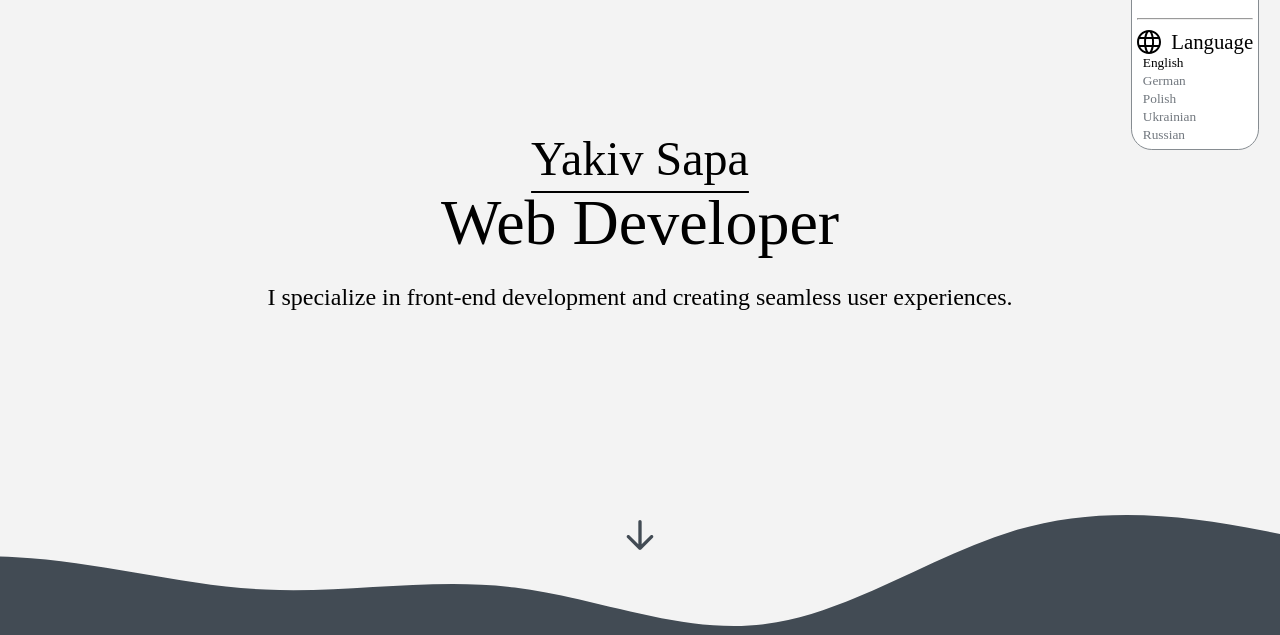
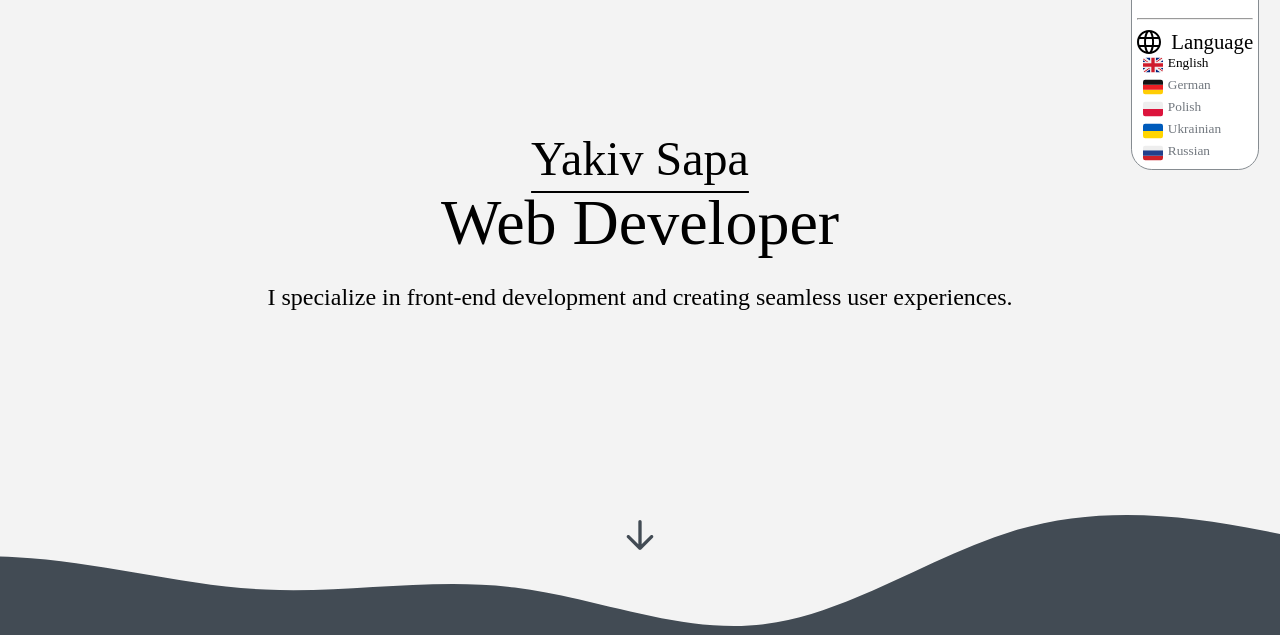
Before and after one commit to YakivSapa/portfolio, a website: page index.html in a window 1280 px wide. Both pictures are taken after a click on the button "Settings". Shown: the part 165-800 px from the top of the page. Drawn offline with Linux system fonts and the light colour scheme; a web font is replaced by a local one.

Commit message:
style(navbar): add icons to language switcher
Added new icons to the language switcher. This should improve UX when switching localizations.
Also removed display: inline-block to align text with said icons.

```diff
--- a/index.html
+++ b/index.html
@@ -57,11 +57,11 @@
                                 <img src="styles/svg/language.svg">
                                 <h4>Language</h4>
                             </div>
-                            <button id="active-link">English</button>
-                            <button class="inactive-link">German</button>
-                            <button class="inactive-link">Polish</button>
-                            <button class="inactive-link">Ukrainian</button>
-                            <button class="inactive-link">Russian</button>
+                            <button id="active-link"><img src="styles/svg/languages/flag-uk.svg" class="languageImg">English</button>
+                            <button class="inactive-link"><img src="styles/svg/languages/flag-de.svg" class="languageImg">German</button>
+                            <button class="inactive-link"><img src="styles/svg/languages/flag-pl.svg" class="languageImg">Polish</button>
+                            <button class="inactive-link"><img src="styles/svg/languages/flag-ua.svg" class="languageImg">Ukrainian</button>
+                            <button class="inactive-link"><img src="styles/svg/languages/flag-rus.svg" class="languageImg">Russian</button>
                         </div>
                     </div>
                 </div>
--- a/styles/index-styles.css
+++ b/styles/index-styles.css
@@ -91,7 +91,6 @@ header{
 #header-settings button{
     text-align: left;
     text-decoration: none;
-    display: inline-block;
     border: none;
     background-color: transparent;
     font-family: 'DM Serif Text';
@@ -134,6 +133,14 @@ header{
 }
 #settings-menu .settings-submenu:nth-child(1){
     margin-bottom: 1em;
+}
+.languageImg{
+    width: 20px;
+    height: 20px;
+    padding-right: 5px;
+}
+.settings-submenu button{
+    display: flex;
 }
 
 /* Main Styles */
```
Also changed, not shown: styles/svg/languages/flag-de.svg (added), styles/svg/languages/flag-pl.svg (added), styles/svg/languages/flag-rus.svg (added), styles/svg/languages/flag-ua.svg (added), styles/svg/languages/flag-uk.svg (added).
